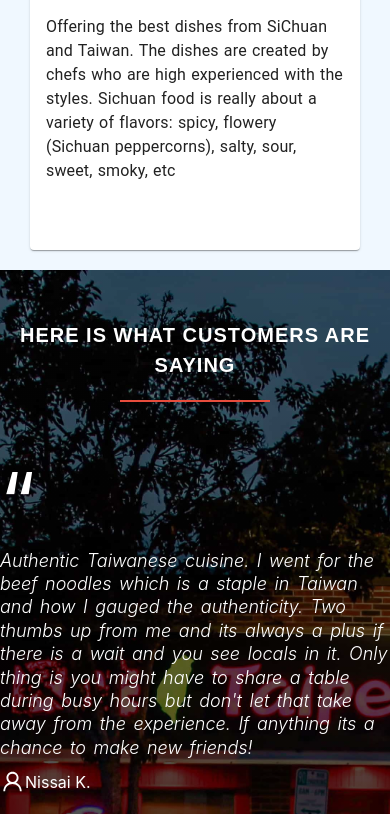
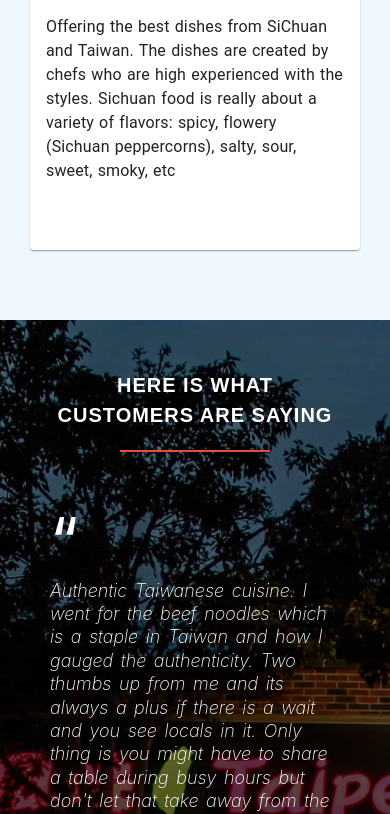
Before and after one commit to XianFengWu1996/taipeicuisine_nextjs, a Next.js app: page / in a window 390 px wide. Shown: the part 2106-2920 px from the top of the page. Built offline with nearby package versions, Linux system fonts and the light colour scheme.

Commit message:
finish testimony style

```diff
--- a/components/home/customer_testimony.tsx
+++ b/components/home/customer_testimony.tsx
@@ -2,18 +2,22 @@ import { Grid } from '@mui/material'
 import CustomerBg from '../../assets/images/customer-background.jpeg'
 import { SectionTitle } from './section_title'
 import { AiOutlineUser } from 'react-icons/ai'
+import { styled } from '@mui/system'
+
+const TestimonySection = styled('section')(({ theme }) => ({
+    backgroundImage: `linear-gradient(rgb(0 0 0 / 52%), rgb(0 0 0 / 87%)), url(${CustomerBg.src})`,
+    backgroundRepeat: 'no-repeat',
+    backgroundPosition: 'center',
+    backgroundSize: 'cover',
+    minHeight: '100vh',
+    width: '100vw',
+    [theme.breakpoints.down('md')]: {
+        padding: '0 50px 50px 50px',
+    }
+}))
 
 export const CustomerTestimony = () => {
-    return <section
-        style={{
-            backgroundImage: `linear-gradient(rgb(0 0 0 / 52%), rgb(0 0 0 / 87%)), url(${CustomerBg.src})`,
-            backgroundRepeat: 'no-repeat',
-            backgroundPosition: 'center',
-            backgroundSize: 'cover',
-            minHeight: '100vh',
-            width: '100vw',
-        }}
-    >
+    return <TestimonySection >
         <SectionTitle
             title='Here is what customers are saying'
             color='#fff'
@@ -60,7 +64,7 @@ export const CustomerTestimony = () => {
             </Grid>
         </Grid>
 
-    </section>
+    </TestimonySection>
 }
 
 export const TestimonyDetails = ({ contents, customerName } : { contents: string, customerName: string}) => {
@@ -68,14 +72,14 @@ export const TestimonyDetails = ({ contents, customerName } : { contents: string
         <span
             style={{
                 color: '#fff',
-                fontSize: '500%'
+                fontSize: '400%'
             }}
         >&#8220;</span>
         <div style={{
                 color: '#fff',
                 fontSize: '18px',
                 fontStyle: 'italic',
-                fontWeight: 300,
+                fontWeight: 200,
                 wordSpacing: 2.5,
                 lineHeight: 1.3
             }}>
--- a/components/home/store_details.tsx
+++ b/components/home/store_details.tsx
@@ -38,7 +38,8 @@ const StoreDetailGrid = styled(Grid)(({theme}) => ({
 export const StoreDetails = () => {
     return <section style={{
         minHeight: '100vh',
-        width: '100vw'
+        width: '100vw',
+        paddingBottom: '50px'
     }}>
        <SectionTitle
             title="Best Chinese Food In - Quincy"
```
